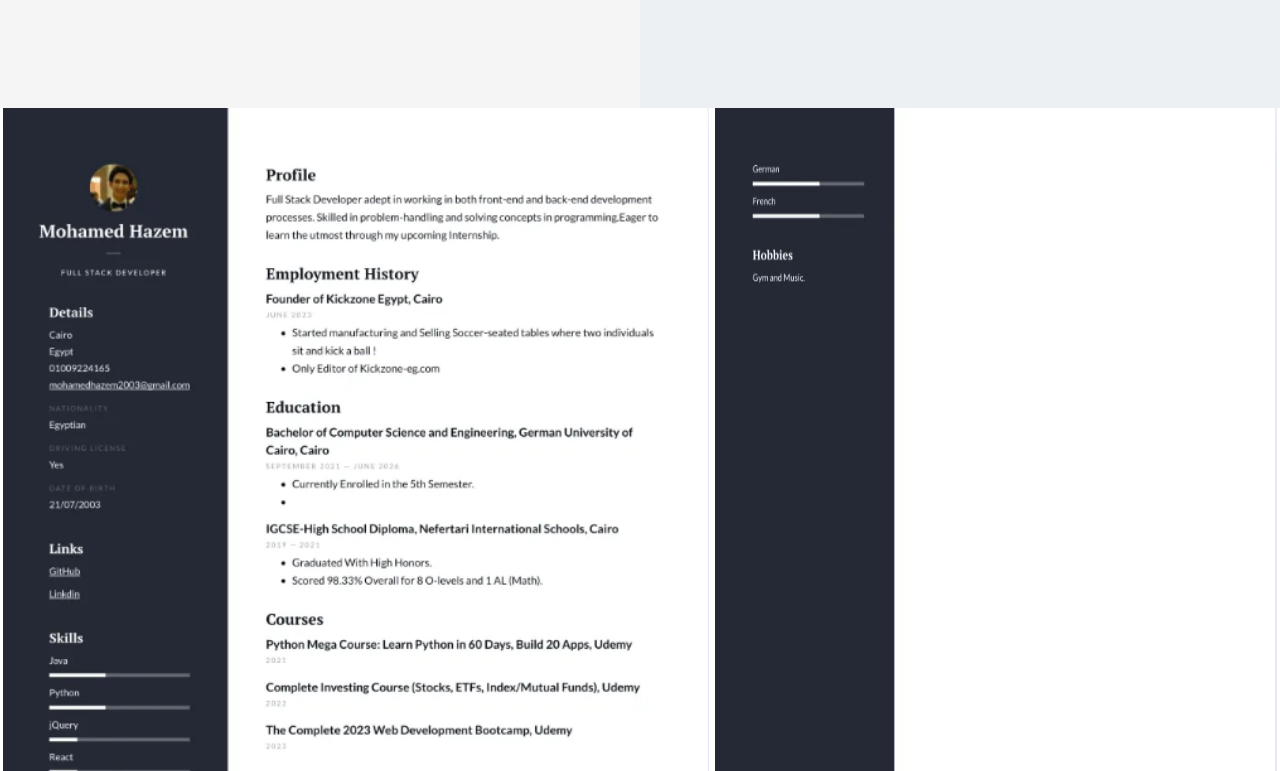
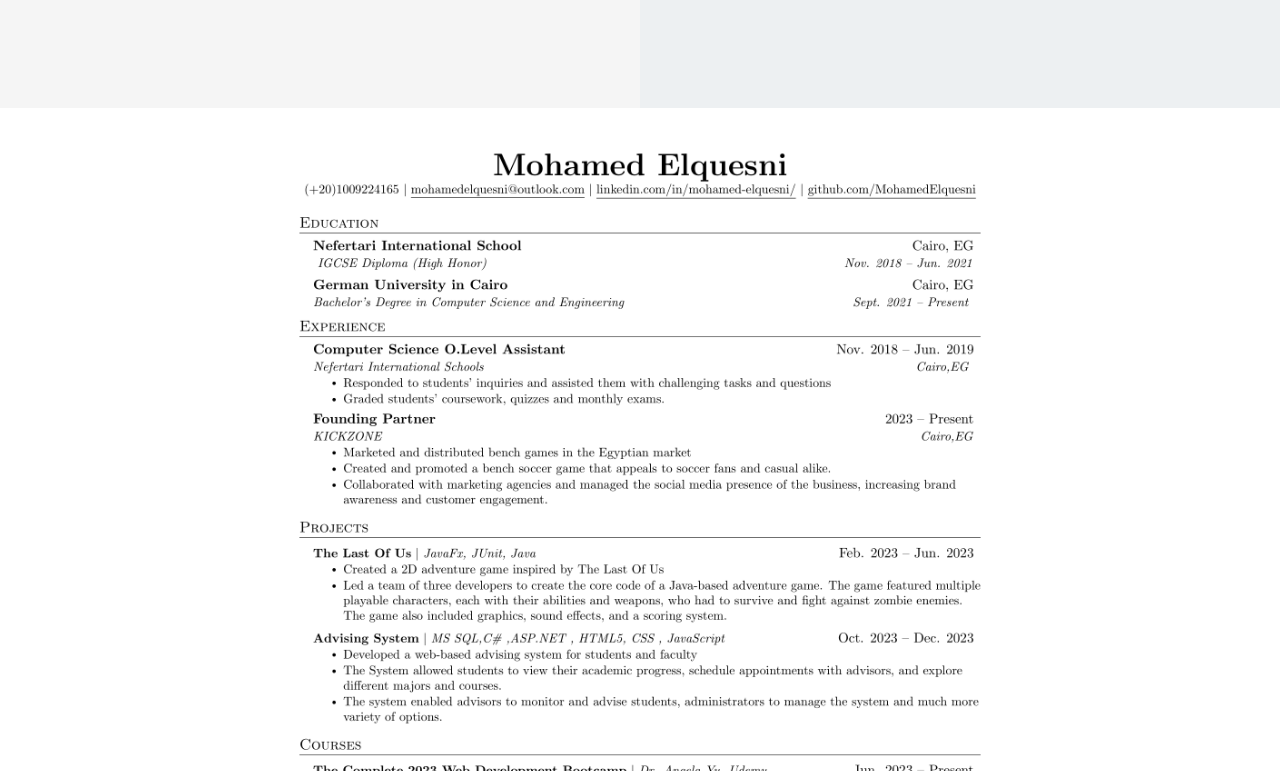
Before and after one commit to MohamedElquesni/Momo-s-Bio, a plain HTML site: page index.html in a window 1280 px wide. Shown: the part 1089-1860 px from the top of the page. Drawn offline with nearby package versions, Linux system fonts and the light colour scheme; a web font is replaced by a local one.

Commit message:
Update index.html

```diff
--- a/index.html
+++ b/index.html
@@ -75,8 +75,7 @@
 
         </div>
         <div id="ResumePage" >
-            <img src="./images/MYCV-8-23(3).png" id="ResumePage1" >
-            <img src="./images/MYCV-8-23(2).png" >
+            <img src="./images/Mohamed Elquesni Resume-1.png" id="ResumePage1" >
         </div>
         <div class="container">
             <footer class="py-3 my-4">
```
